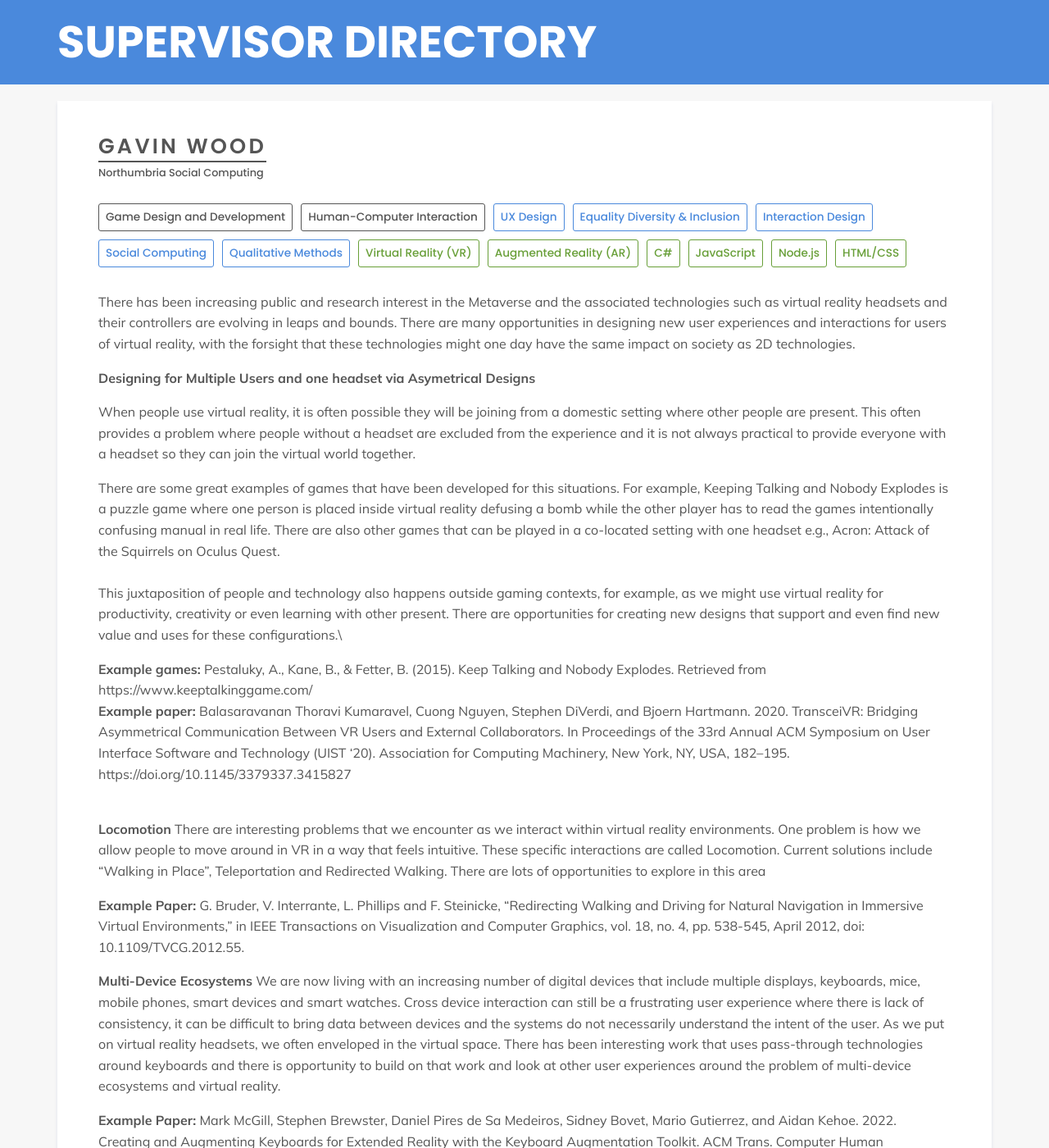
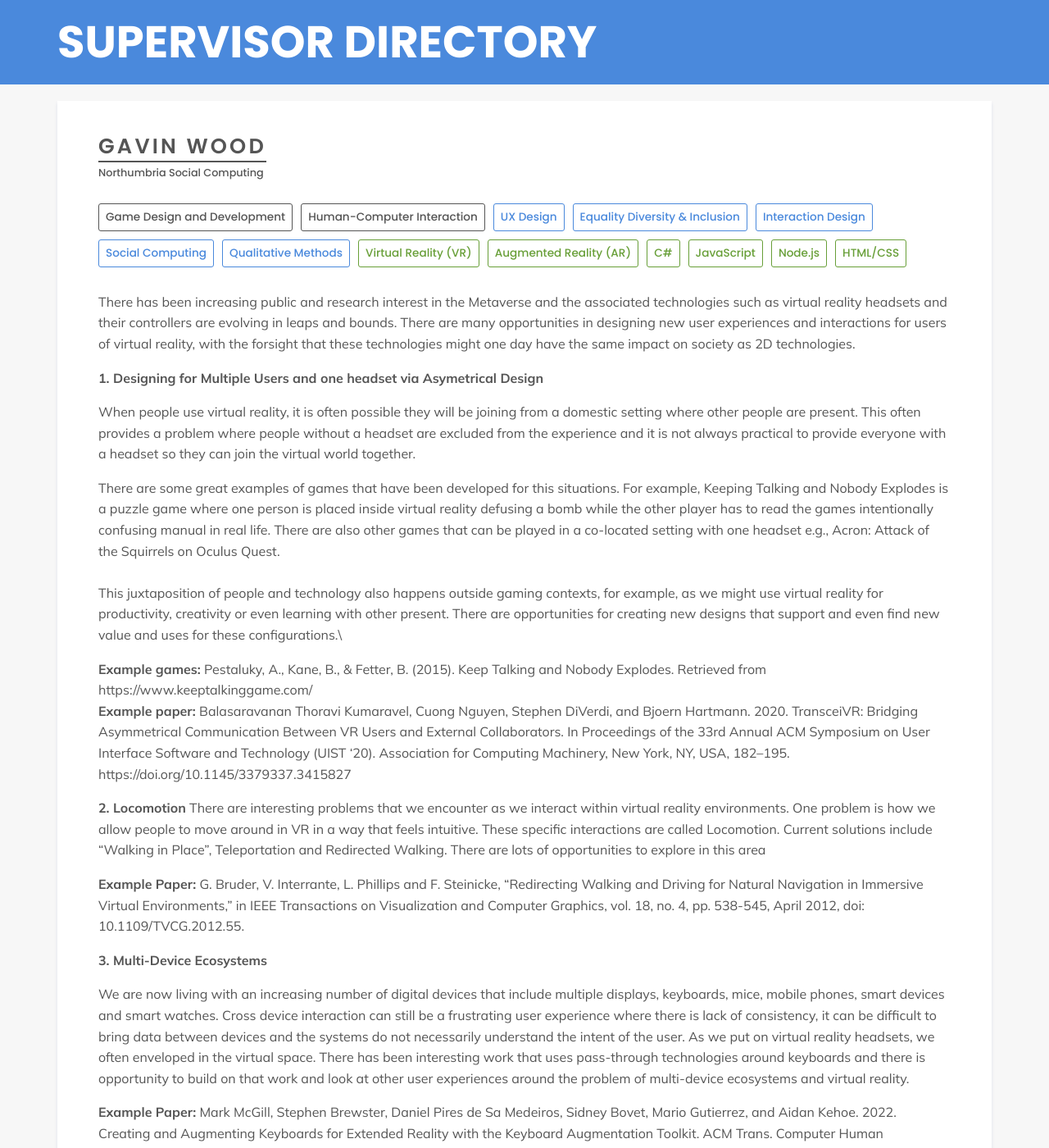
Before and after one commit to NorSC/supervisor-search, a Jekyll site: the page built from _supervisors/gavin-wood.md, in a window 1280 px wide and 1400 px high. Shown: the whole window at 82% size. Built offline with Jekyll 4.4.1, drawn with Linux system fonts in a browser that asks for light colours; a script that is not in the unit is left out.

Commit message:
Update Supervisors “gavin-wood”

```diff
--- a/_supervisors/gavin-wood.md
+++ b/_supervisors/gavin-wood.md
@@ -40,7 +40,7 @@ additional_details: >-
   on society as 2D technologies.
 
 
-  **D﻿esigning for Multiple Users and one headset via Asymetrical Designs**
+  **1. Designing for Multiple Users and one headset via Asymetrical Design**
 
 
   When people use virtual reality, it is often possible they will be joining from a domestic setting where other people are present. This often provides a problem where people without a headset are excluded from the experience and it is not always practical to provide everyone with a headset so they can join the virtual world together.
@@ -60,9 +60,7 @@ additional_details: >-
   **Example paper:** Balasaravanan Thoravi Kumaravel, Cuong Nguyen, Stephen DiVerdi, and Bjoern Hartmann. 2020. TransceiVR: Bridging Asymmetrical Communication Between VR Users and External Collaborators. In Proceedings of the 33rd Annual ACM Symposium on User Interface Software and Technology (UIST '20). Association for Computing Machinery, New York, NY, USA, 182–195. https://doi.org/10.1145/3379337.3415827
 
 
-  \
-
-  **Locomotion**
+  **2. Locomotion**
 
   There are interesting problems that we encounter as we interact within virtual reality environments. One problem is how we allow people to move around in VR in a way that feels intuitive. These specific interactions are called Locomotion. Current solutions include “Walking in Place”, Teleportation and Redirected Walking. There are lots of opportunities to explore in this area
 
@@ -70,7 +68,8 @@ additional_details: >-
   **Example Paper:** G. Bruder, V. Interrante, L. Phillips and F. Steinicke, "Redirecting Walking and Driving for Natural Navigation in Immersive Virtual Environments," in IEEE Transactions on Visualization and Computer Graphics, vol. 18, no. 4, pp. 538-545, April 2012, doi: 10.1109/TVCG.2012.55.
 
 
-  **Multi-Device Ecosystems**
+  **3. Multi-Device Ecosystems**
+
 
   We are now living with an increasing number of digital devices that include multiple displays, keyboards, mice, mobile phones, smart devices and smart watches. Cross device interaction can still be a frustrating user experience where there is lack of consistency, it can be difficult to bring data between devices and the systems do not necessarily understand the intent of the user. As we put on virtual reality headsets, we often enveloped in the virtual space. There has been interesting work that uses pass-through technologies around keyboards and there is opportunity to build on that work and look at other user experiences around the problem of multi-device ecosystems and virtual reality.
 
```
